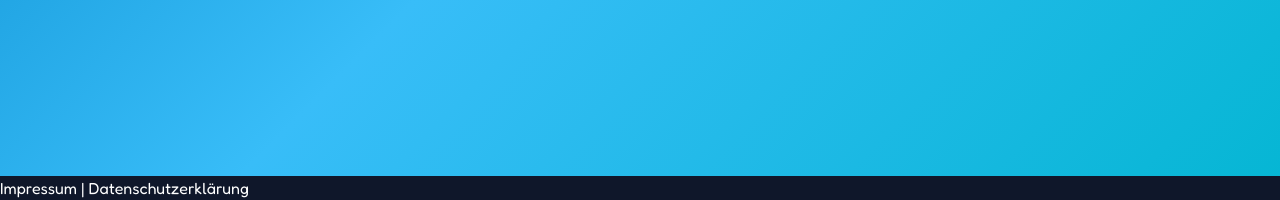
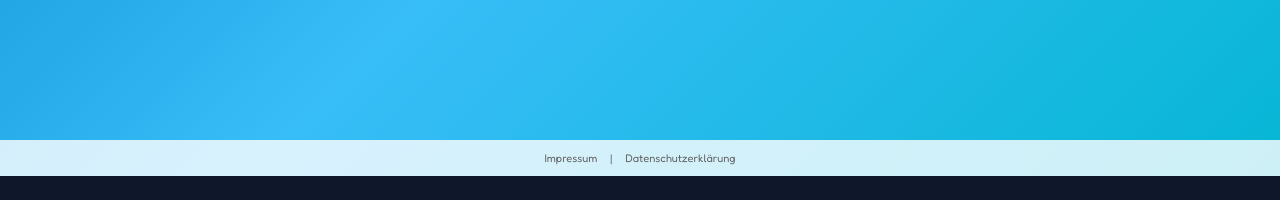
Before and after one commit to eb4711/Wo-siehst-du-wenig, a plain HTML site: page index.html in a window 1280 px wide. Shown: the part 624-824 px from the top of the page. After the commit the page ends 800 px from the top, so only its background shows below. Drawn offline with nearby package versions, Linux system fonts and the light colour scheme.

Commit message:
Replace footer with fixed div for legal links

```diff
--- a/index.html
+++ b/index.html
@@ -603,11 +603,12 @@
             document.getElementById('screen-start').classList.remove('hidden');
         }
     </script>
-<footer>
-    <p>
-        <a href="impressum%20und%20datenschutz.html">Impressum</a> |
-        <a href="impressum%20und%20datenschutz.html">Datenschutzerklärung</a>
-    </p>
-</footer>
+
+    <div style="position: fixed; bottom: 0; left: 0; width: 100%; font-size: 11px; text-align: center; padding: 10px 0; background-color: rgba(255, 255, 255, 0.8); z-index: 9999;">
+    <a href="impressum%20und%20datenschutz.html" style="color: #666; text-decoration: none;">Impressum</a>
+    <span style="color: #666; margin: 0 10px;">|</span>
+    <a href="impressum%20und%20datenschutz.html" style="color: #666; text-decoration: none;">Datenschutzerklärung</a>
+</div>
+
 </body>
 </html>
```
